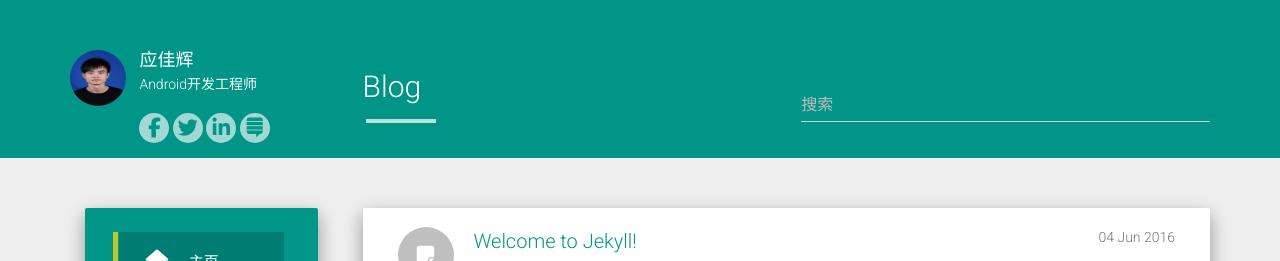
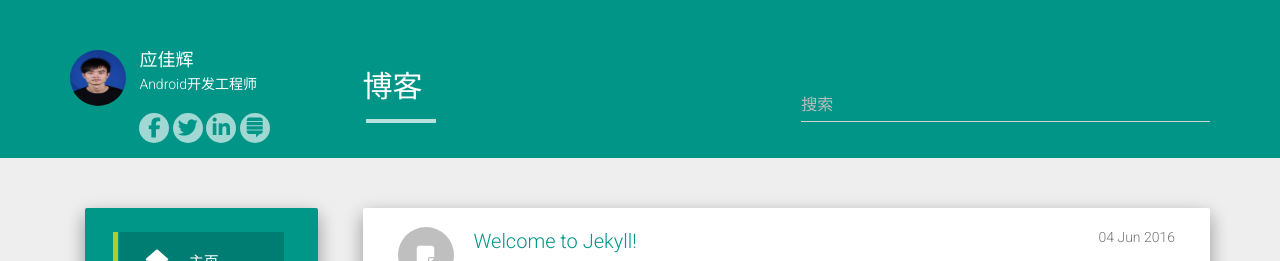
Before and after one commit to ben-ying/ben-ying.github.io, a Jekyll site: the page built from index.html, in a window 1280 px wide. Shown: the top 261 px of the page. Built offline with Jekyll 4.4.1, drawn with Linux system fonts in a browser that asks for light colours; nearby versions of some CDN libraries; the list of posts is cut into pages by our own code.

Commit message:
update names

```diff
--- a/_data/urls.json
+++ b/_data/urls.json
@@ -22,7 +22,7 @@
   },
   {
     "text": "Github",
-    "url": "/#",
+    "url": "https://github.com/ben-ying",
     "icon": "fa-github"
   },
   {
--- a/index.html
+++ b/index.html
@@ -1,6 +1,6 @@
 ---
 layout: default
-title: Blog
+title: 博客
 ---
 <div class="well">
     <div class="list-group">
```
